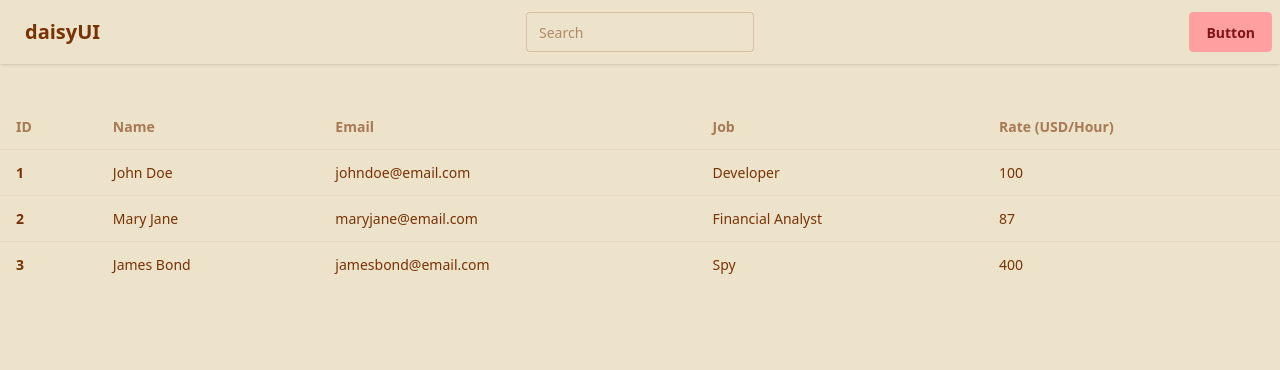
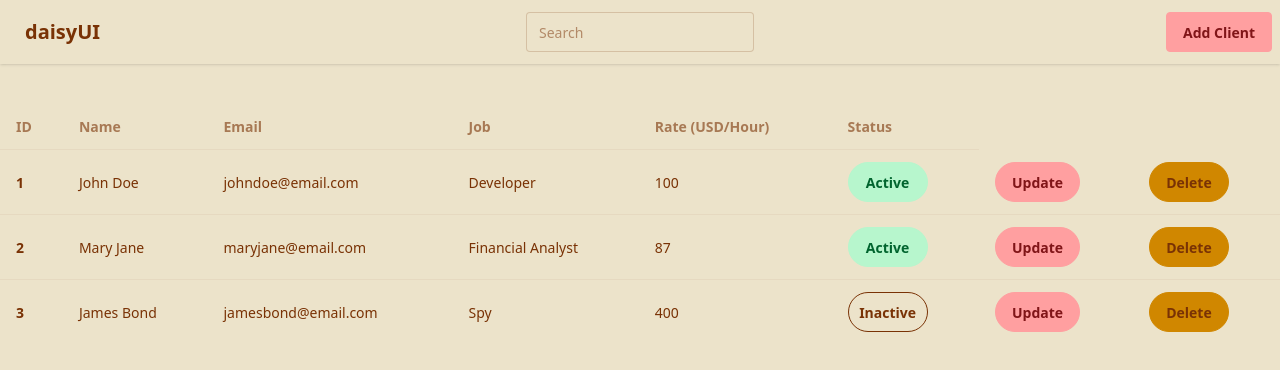
Before and after one commit to larissaborsari/crud-tutorial, a React (Vite) app in the folder crud-frontend/: page / in a window 1280 px wide. Shown: the top 370 px of the page. Built offline with nearby package versions, Linux system fonts and the light colour scheme.

Commit message:
adding validations and modal

```diff
--- a/crud-frontend/src/App.jsx
+++ b/crud-frontend/src/App.jsx
@@ -1,15 +1,37 @@
+import { useState } from 'react'
 import './App.css'
-import Navbar from './components/Navbar'
+import ModalForm from './components/ModalForm'
+import NavBar from './components/NavBar'
 import TableList from './components/TableList'
 
 function App() {
+  const [isOpen, setIsOpen] = useState(false);
+  const [modalMode, setModalMode] = useState(false);
 
+  const handleIsOpen = (mode) => {
+    setIsOpen(true);
+  }
+
+  const handleSubmit = () => {
+    if(modalMode === 'add') {
+      console.log("Modal Mode Add");
+    } else {
+      console.log("Modal Mode Edit");
+    }
+  }
   return (
     <>
     <html data-theme="retro">
       <div>
-       <Navbar />
+       <NavBar
+         onOpen={() => handleIsOpen('add')}
+       />
        <TableList />
+       <ModalForm
+        isOpen={isOpen}
+        onSubmit={handleSubmit}
+        onClose={() => setIsOpen(false)}
+       />
       </div>
     </html>
     </>
--- /dev/null
+++ b/crud-frontend/src/components/ModalForm.jsx
@@ -0,0 +1,16 @@
+export default function ModalForm ({isOpen, onClose, mode, onSubmit}) {
+    return (
+        <>
+            {/* Open the modal using document.getElementById('ID').showModal() method */}
+            <dialog id="my_modal_2" className="modal" open={isOpen}>
+            <div className="modal-box">
+                <h3 className="font-bold text-lg">{mode ==="edit" ? "Edit Client" : "Add Client"}</h3>
+            </div>
+            <form method="dialog" className="modal-backdrop">
+                <button className="btn btn-success">{mode ==="edit" ? "Save Changes" : "Add Client"}</button>
+                <button>Cancel</button>
+            </form>
+            </dialog>
+        </>
+    )
+}
--- a/crud-frontend/src/components/Navbar.jsx
+++ b/crud-frontend/src/components/Navbar.jsx
@@ -1,4 +1,4 @@
-export default function Navbar() {
+export default function NavBar({onOpen}) {
     return (
         <>
         <div className="navbar bg-base-100 shadow-sm">
@@ -15,7 +15,7 @@ export default function Navbar() {
             <input type="text" placeholder="Search" className="input input-bordered w-24 md:w-auto" />
             </div>
             <div className="navbar-end">
-            <a className="btn btn-primary">Button</a>
+            <a className="btn btn-primary" onClick={onOpen}>Add Client</a>
             </div>
     </div>
         </>
--- a/crud-frontend/src/components/TableList.jsx
+++ b/crud-frontend/src/components/TableList.jsx
@@ -16,6 +16,7 @@ export default function TableList() {
                         <th>Email</th>
                         <th>Job</th>
                         <th>Rate (USD/Hour)</th>
+                        <th>Status</th>
                     </tr>
                     </thead>
                     <tbody>
@@ -28,6 +29,21 @@ export default function TableList() {
                             <td>{client.email}</td>
                             <td>{client.job}</td>
                             <td>{client.rate}</td>
+                            <td>
+                                <button className={`btn rounded-full w-20 ${client.isActive ? `btn-secondary`: `btn-outline black`}`}>
+                                    {client.isActive ? "Active" : "Inactive"}
+                                </button>
+                            </td>
+                            <td>
+                                <button className="btn rounded-full btn-primary">
+                                    Update
+                                </button>
+                            </td>
+                            <td>
+                                <button className="btn rounded-full btn-accent">
+                                    Delete
+                                </button>
+                            </td>
                             </tr>
                         )
                     )}
```
